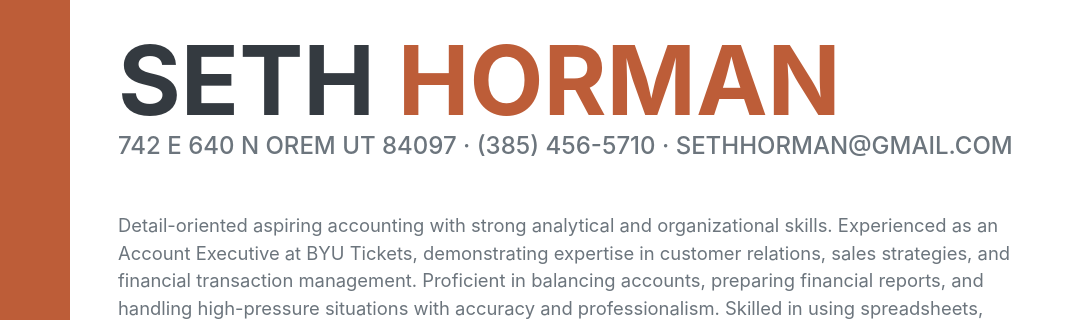
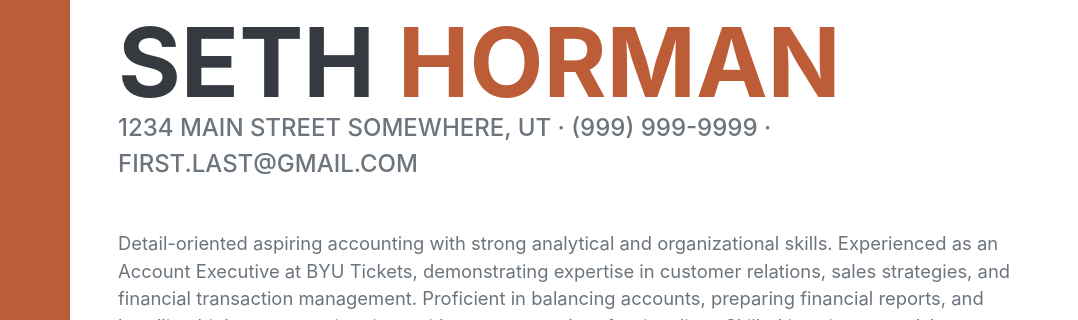
Before and after one commit to sethhorman777/Final-Project, a plain HTML site: page index.html in a window 1280 px wide. Shown: the part 185-505 px from the top of the page, 202-1280 px from the left. Drawn offline with nearby package versions, Linux system fonts and the light colour scheme; a web font is replaced by a local one.

Commit message:
Add files via upload

```diff
--- a/index.html
+++ b/index.html
@@ -46,7 +46,7 @@
                         <span class="text-primary">Horman</span>
                     </h1>
                     <div class="subheading mb-5">
-                        742 E 640 N Orem UT 84097 · (385) 456-5710 · sethhorman@gmail.com
+                        1234 Main Street Somewhere, UT · (999) 999-9999 · first.last@gmail.com
                     </div>
                     <p class="lead mb-5">Detail-oriented aspiring accounting with strong analytical and organizational skills. Experienced as an Account Executive at BYU Tickets, demonstrating expertise in customer relations, sales strategies, and financial transaction management. Proficient in balancing accounts, preparing financial reports, and handling high-pressure situations with accuracy and professionalism. Skilled in using spreadsheets, accounting software, and data analysis to optimize efficiency.</p>
 
```
